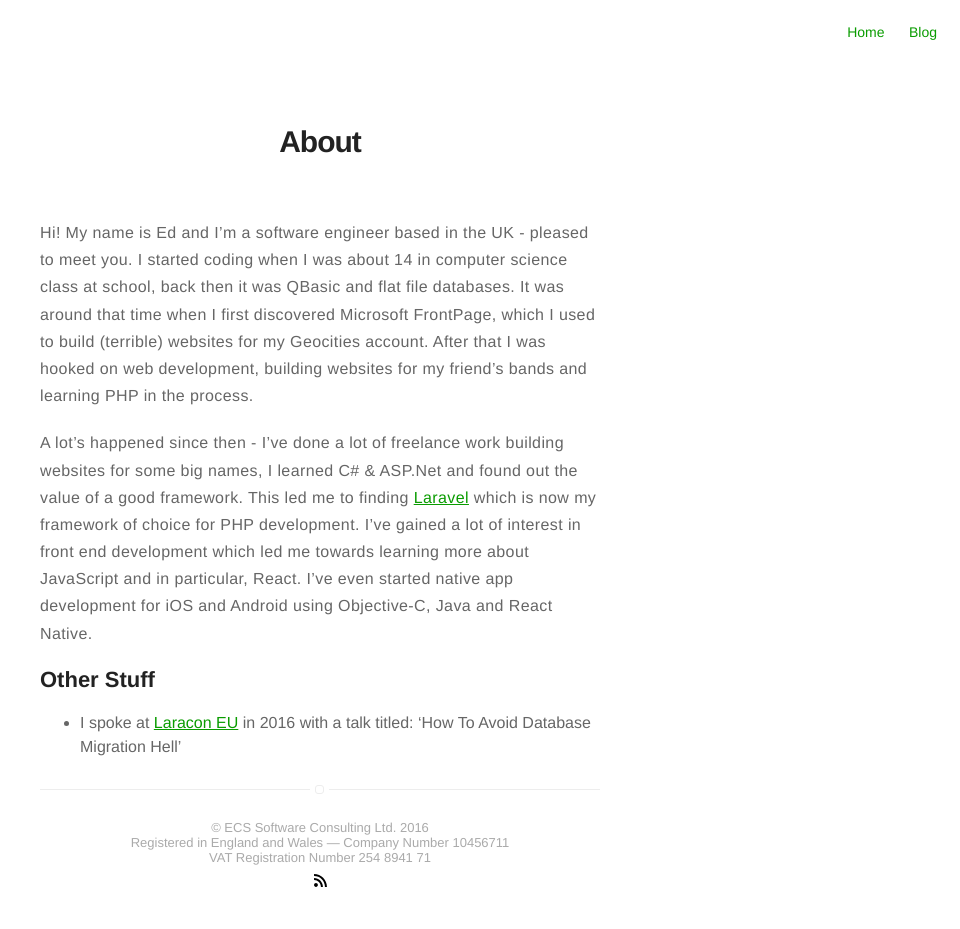
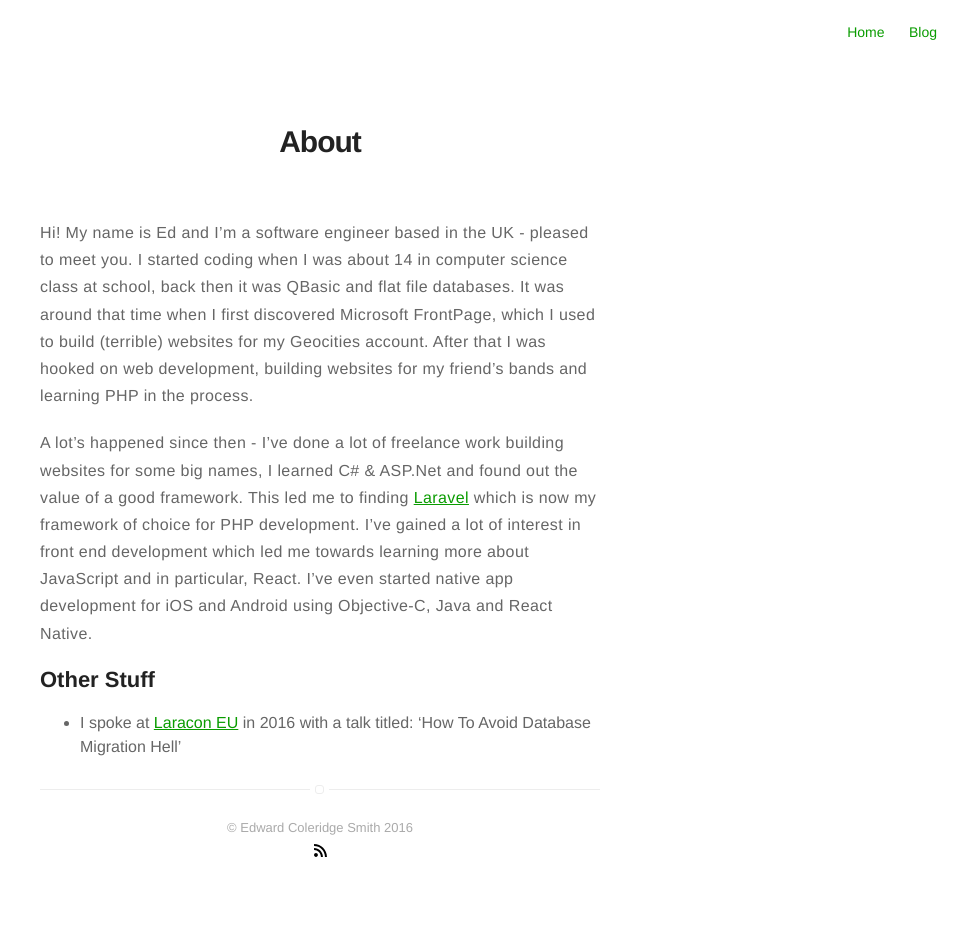
Before and after one commit to edcs/username.github.io, a Jekyll site: the page built from about.md, in a window 1280 px wide. Shown: the whole page, without its empty margins (320-1280 px from the left). Built offline with Jekyll 4.4.1, drawn with Linux system fonts in a browser that asks for light colours; after the commit the page ends 900 px from its top, so only the background shows below that.

Commit message:
Scrub that idea

```diff
--- a/_includes/footer.html
+++ b/_includes/footer.html
@@ -1,10 +1,6 @@
 <footer class="footer-main">
     <div>
-        © ECS Software Consulting Ltd. {{ site.time | date: '%Y' }}
-        <br>
-        Registered in England and Wales &mdash; Company Number 10456711
-        <br>
-        VAT Registration Number 254 8941 71
+        © Edward Coleridge Smith {{ site.time | date: '%Y' }}
     </div>
     <div>
         <a class="link" href="{{ site.url }}/feed.xml" target="_blank">
```
